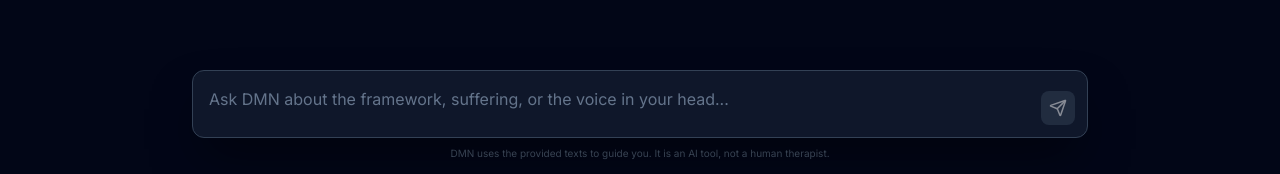
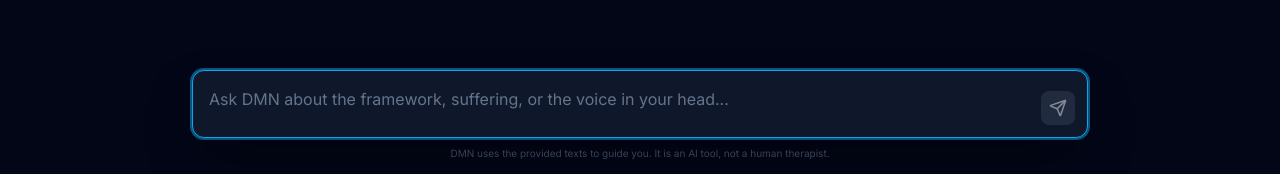
Before and after one commit to ClaimFreedomDotOrg/DMNChat, a React (Vite) app in the folder frontend/: page / in a window 1280 px wide. Shown: the part 623-797 px from the top of the page. Built offline with nearby package versions, Linux system fonts and the light colour scheme; no server answers.

Commit message:
feat: Implement focus functionality for message input after sending a message

```diff
--- a/frontend/src/App.tsx
+++ b/frontend/src/App.tsx
@@ -20,6 +20,7 @@ const App: React.FC = () => {
   const [historySidebarOpen, setHistorySidebarOpen] = useState(false);
   const [currentChatId, setCurrentChatId] = useState<string | null>(null);
   const messagesEndRef = useRef<HTMLDivElement>(null);
+  const messageInputRef = useRef<{ focus: () => void }>(null);
 
   const { user, profile, loading: authLoading } = useAuth();
   const { messages, isTyping, error, sendMessage, clearError } = useChat(currentChatId || undefined);
@@ -46,6 +47,8 @@ const App: React.FC = () => {
     if (!messageText.trim() || isTyping) return;
     setInput('');
     await sendMessage(messageText);
+    // Focus input after sending message
+    setTimeout(() => messageInputRef.current?.focus(), 0);
   };
 
   const handleSignOut = async () => {
@@ -156,6 +159,7 @@ const App: React.FC = () => {
 
         {/* Input Area */}
         <MessageInput
+          ref={messageInputRef}
           value={input}
           onChange={setInput}
           onSend={handleSendMessage}
--- a/frontend/src/components/chat/MessageInput.tsx
+++ b/frontend/src/components/chat/MessageInput.tsx
@@ -1,4 +1,4 @@
-import React from 'react';
+import React, { useRef, useEffect, forwardRef, useImperativeHandle } from 'react';
 import { Send } from 'lucide-react';
 
 interface MessageInputProps {
@@ -8,12 +8,27 @@ interface MessageInputProps {
   disabled?: boolean;
 }
 
-const MessageInput: React.FC<MessageInputProps> = ({
-  value,
-  onChange,
-  onSend,
-  disabled = false
-}) => {
+export interface MessageInputRef {
+  focus: () => void;
+}
+
+const MessageInput = forwardRef<MessageInputRef, MessageInputProps>((
+  { value, onChange, onSend, disabled = false },
+  ref
+) => {
+  const textareaRef = useRef<HTMLTextAreaElement>(null);
+
+  // Expose focus method to parent component
+  useImperativeHandle(ref, () => ({
+    focus: () => {
+      textareaRef.current?.focus();
+    }
+  }));
+
+  // Auto-focus on mount
+  useEffect(() => {
+    textareaRef.current?.focus();
+  }, []);
   const handleSubmit = (e?: React.FormEvent) => {
     e?.preventDefault();
     if (value.trim() && !disabled) {
@@ -33,6 +48,7 @@ const MessageInput: React.FC<MessageInputProps> = ({
       <div className="max-w-4xl mx-auto">
         <div className="relative bg-slate-900 border border-slate-700 rounded-xl shadow-2xl shadow-black/50 focus-within:ring-2 focus-within:ring-sky-500/50 focus-within:border-sky-500 transition-all">
           <textarea
+            ref={textareaRef}
             value={value}
             onChange={(e) => onChange(e.target.value)}
             onKeyDown={handleKeyDown}
@@ -58,6 +74,8 @@ const MessageInput: React.FC<MessageInputProps> = ({
       </div>
     </div>
   );
-};
+});
+
+MessageInput.displayName = 'MessageInput';
 
 export default MessageInput;
```
